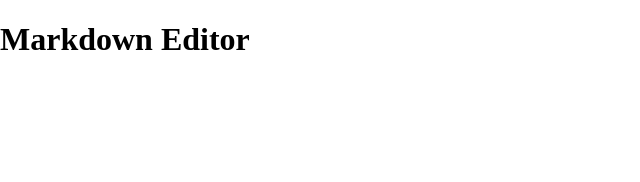
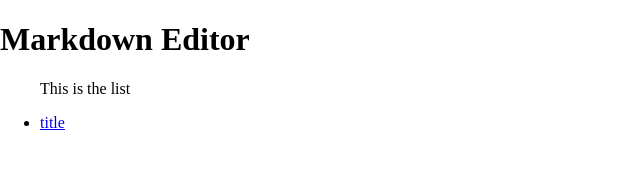
Before and after one commit to smooto/markdownly-lab, a React app: page / in a window 1280 px wide. Shown: the top 182 px of the page, without its empty margins (0-640 px from the left). Built offline with nearby package versions, Linux system fonts and the light colour scheme.

Commit message:
Get a dang list workin!!!!!

```diff
--- a/src/components/list/List.jsx
+++ b/src/components/list/List.jsx
@@ -1,14 +1,14 @@
 import React from 'react';
 import { useSelector } from '../../hooks/markDownContext';
-import { getMarkDowns } from '../../selectors/markDownSelectors';
+import { getMarkDownTitles } from '../../selectors/markDownSelectors';
 import { Link } from 'react-router-dom';
 
 const List = () => {
-  const markDownFiles = useSelector(getMarkDowns);
+  const markDownTitles = useSelector(getMarkDownTitles);
 
-  const markDownElements = markDownFiles.map(({ markdown }, i) => (
+  const markDownElements = markDownTitles.map((title, i) => (
     <li key={i}>
-      <Link to={`/${i}`}> <p>{markdown.title}</p></Link>
+      <Link to={`/${i}`}> <p>{title}</p></Link>
     </li>
   ));
 
--- a/src/containers/landingpage/LandingPage.jsx
+++ b/src/containers/landingpage/LandingPage.jsx
@@ -5,7 +5,8 @@ import List from '../../components/list/List';
 const LandingPage = () => {
   return (
     <div>
-      {List}
+      {/* {List} */}
+      <List />
     </div>
   );
 };
--- a/src/selectors/markDownSelectors.js
+++ b/src/selectors/markDownSelectors.js
@@ -1,9 +1,20 @@
 import marked from 'marked';
 
-export const getCurrentMarkDown = state => state.markdown[state.currentMarkDownTitle];
+// export const getCurrentMarkDown = state => state.markdown[state.currentMarkDownTitle];
 
+// basic get -- returns whole object
 export const getMarkDowns = state => state.markdown;
+
+// gets titles of all documents, returns array
+export const getMarkDownTitles = state => {
+  return Object.keys(getMarkDowns(state));
+};
 
 export const getMarkDownsPreview = state => {
   return marked(getMarkDowns(state));
 };
+
+// landing page: array of all titles
+
+// inidividual editor pages: content for one specific title
+// (formatted preview)
```
